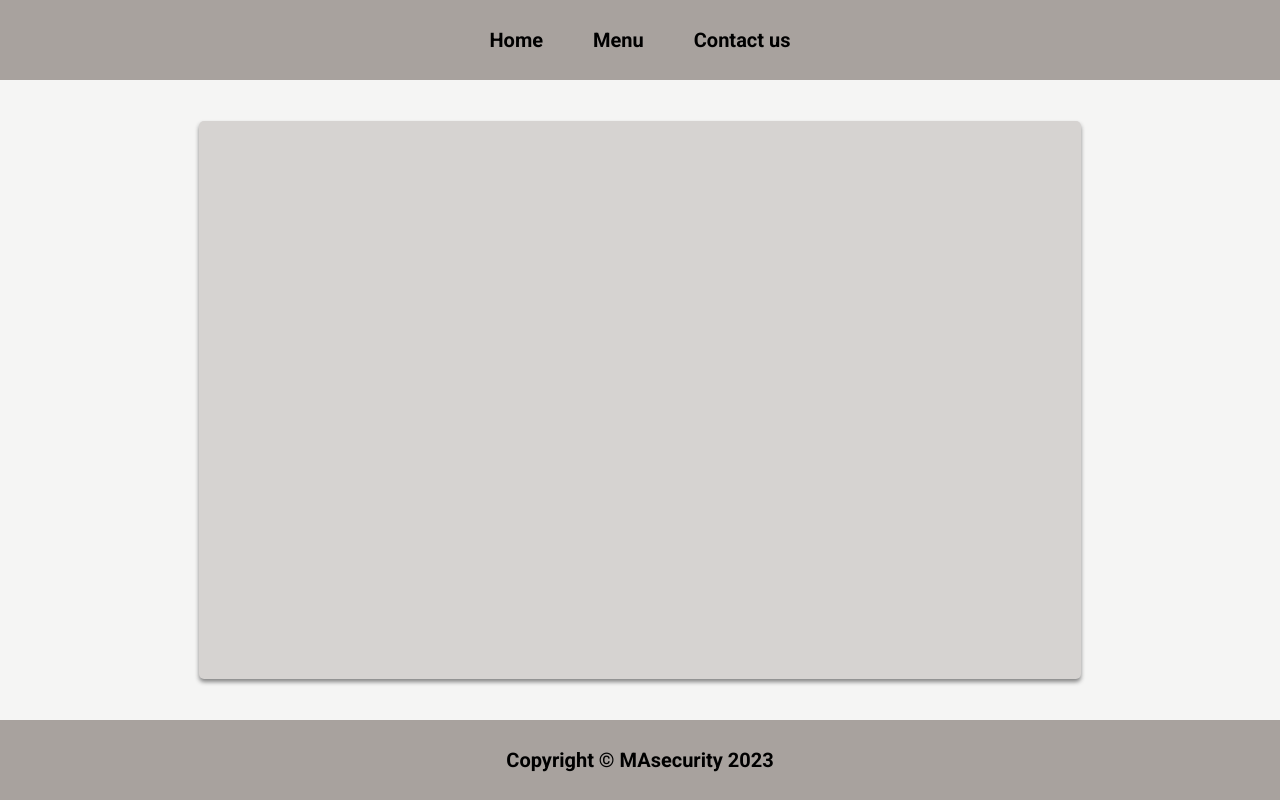
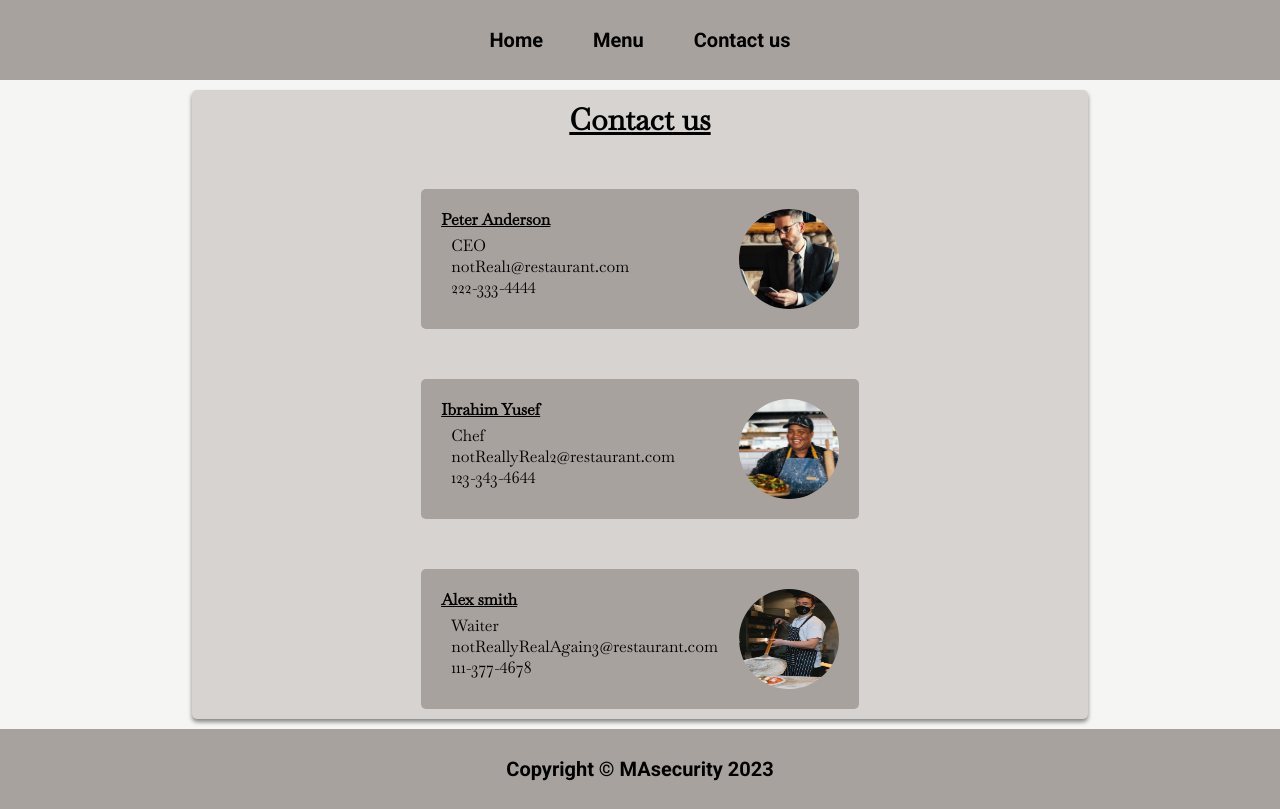
Before and after one commit to MAsecurity/Restaurant-Page, a website built with webpack: page dist/index.html in a window 1280 px wide. Both pictures are taken after a click on the item "Contact us". Built offline with nearby package versions, Linux system fonts and the light colour scheme.

Commit message:
Update files

```diff
--- a/src/index.js
+++ b/src/index.js
@@ -3,6 +3,7 @@ import {getDefault} from "./functions/renderDefault";
 import {getHome} from "./functions/renderHome";
 import {clearContents} from "./functions/clear";
 import {menu} from "./functions/renderMenu";
+import {contactUs} from "./functions/renderContactUs";
 
 (function deploy(){
   getDefault();
@@ -20,6 +21,7 @@ import {menu} from "./functions/renderMenu";
   });
   contactLink.addEventListener("click", ()=>{
     clearContents();
+    contactUs()
   });
 
 })();
--- a/src/style.css
+++ b/src/style.css
@@ -69,7 +69,7 @@
   box-shadow: 0px 3px 4px rgb(133, 133, 133);
 
 }
-#content main .center-content .title,.menu-title{
+#content main .center-content .title,.menu-title,.contact-title{
   font-size: 30px;
   font-weight: bold;
   text-decoration: underline;
@@ -174,10 +174,6 @@
   border: 2px solid #a8a29e;
 }
 .price {
-  border: 2px solid black;
-  background-color: #d6d3d1;
-  width: 10%;
-  border-radius: 50%;
   grid-row-start: 1;
 }
 .card-heading {
@@ -205,6 +201,41 @@
   grid-row-start: 4;
 }
 
+.contact-profile{
+  width: 50%;
+  padding: 20px;
+  background-color: #a8a29e;
+  border: none;
+  border-radius: 5px;
+  display: flex;
+  display: grid;
+  grid-template-columns: 1fr 2fr;
+  gap: 5px;
+}
+
+.info-profile{
+  display: flex;
+  flex-direction: column;
+  gap: 5px;
+}
+.info-profile .name{
+  font-weight: bold;
+  text-decoration: underline;
+}
+.info-profile ul {
+  margin-left: 10px;
+  list-style-type: none;
+}
+
+.profile {
+  display: flex;
+  justify-content: end;
+}
+.profile-image{
+  width: 100px;
+  height: 100px;
+  border-radius: 50%;
+}
 
 
 #content footer{
```
Also changed, not shown: dist/10c41208b6a3ce674110.png (added), dist/287cf4ab1840054b9f1c.png (added), dist/52df106126e1e51cda24.png (added), dist/56624ef83800954f5522.png (added), dist/a169ce4f4bb3d4a7f0f1.png (added), dist/b938da23693804083a2a.png (added), dist/de31f1878338584bdf73.png (added), dist/main.js, src/images/ceo.png (added), src/images/chef.png (added), src/images/waiter.png (added).
